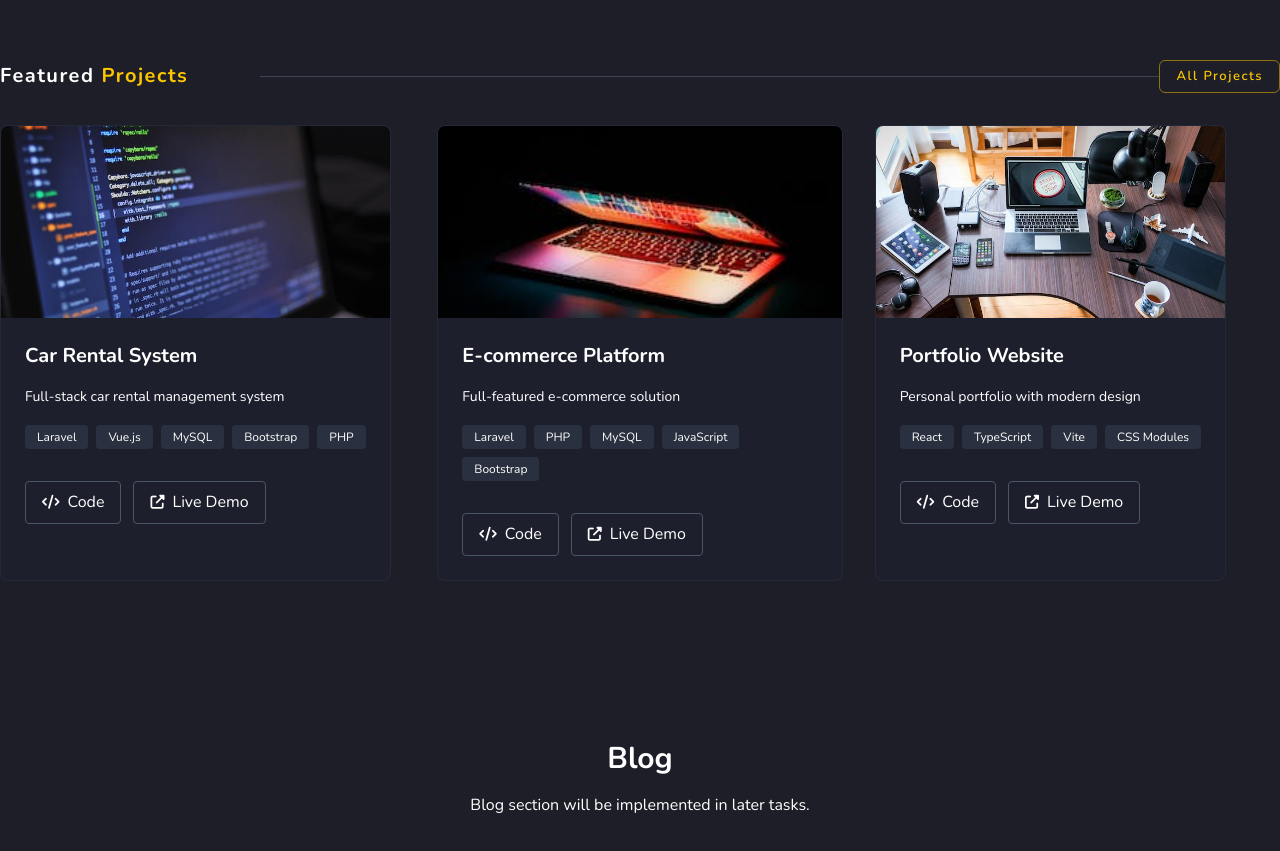
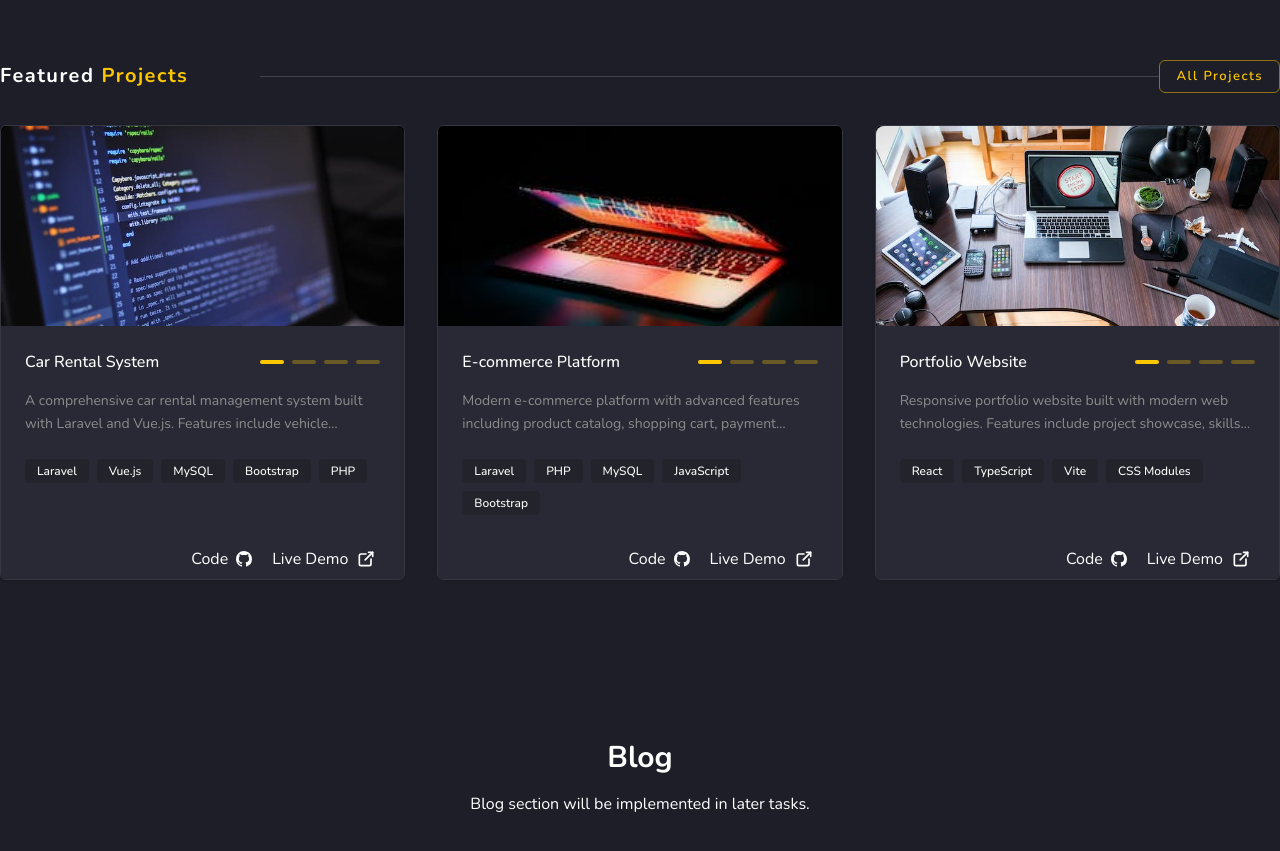
Before and after one commit to SagorIslamOfficial/personal, a React (Vite) app: page / in a window 1280 px wide. Shown: the part 1380-2231 px from the top of the page. Built offline with nearby package versions, Linux system fonts and the light colour scheme.

Commit message:
refactor: simplify component and enhance image carousel functionality

```diff
--- a/src/components/shared/ProjectCard.tsx
+++ b/src/components/shared/ProjectCard.tsx
@@ -1,41 +1,22 @@
 import { useState } from 'react';
 import { type Project } from '../../data/projects';
+import { VscGithubInverted } from 'react-icons/vsc';
+import { TbExternalLink } from 'react-icons/tb';
 
 interface ProjectCardProps {
     project: Project;
-    className?: string;
-    showFullDescription?: boolean;
 }
 
-const ProjectCard = ({
-    project,
-    className = '',
-    showFullDescription = false,
-}: ProjectCardProps) => {
-    const [currentImageIndex] = useState(0);
-    const [, setIsImageLoading] = useState(false);
+const ProjectCard = ({ project }: ProjectCardProps) => {
+    const [currentImageIndex, setCurrentImageIndex] = useState(0);
+    const hasMultipleImages = project.images.length > 1;
 
-    const handleImageLoad = () => {
-        setIsImageLoading(false);
-    };
-
-    const handleImageError = () => {
-        setIsImageLoading(false);
-        console.warn(
-            `Failed to load image: ${project.images[currentImageIndex]?.src}`
-        );
-    };
-
-    const description = showFullDescription
-        ? project.description
-        : project.shortDescription || project.description;
+    const goToIndex = (idx: number) => setCurrentImageIndex(idx);
 
     return (
-        <div
-            className={`bg-gray-800/30 border border-gray-700/30 rounded-lg overflow-hidden hover:border-primary/30 transition-all duration-300 ${className}`}
-        >
+        <div className="bg-[#23232b] border border-[#363641] rounded-md overflow-hidden transition-all duration-300 shadow hover:shadow-lg group flex flex-col h-full">
             {/* Project Image */}
-            <div className="relative h-48 overflow-hidden">
+            <div className="relative w-full h-50 bg-black">
                 <img
                     src={
                         project.images[currentImageIndex]?.src ||
@@ -44,50 +25,81 @@ const ProjectCard = ({
                     alt={
                         project.images[currentImageIndex]?.alt || project.title
                     }
-                    className="w-full h-full object-cover"
-                    onLoad={handleImageLoad}
-                    onError={handleImageError}
+                    className="w-full h-full object-cover rounded-t-lg rounded-b-none"
                     loading="lazy"
                 />
             </div>
 
-            {/* Project Details */}
-            <div className="p-6 space-y-4">
-                {/* Project Title */}
-                <h3 className="text-xl font-bold text-white">
+            {/* Card Content */}
+            <div className="flex flex-col flex-1 bg-[#292935]">
+                {/* Inner contents */}
+                <div className="flex flex-col flex-1 gap-4 p-6 group-hover:bg-[#363641] transition-colors duration-300">
+                    {/* Title + Divider + Carousel Indicator */}
+                    <div className="flex items-center gap-4 w-full justify-between">
+                        <h3 className="text-white text-base font-medium whitespace-nowrap">
                             {project.title}
                         </h3>
+                        {hasMultipleImages && (
+                            <div className="flex items-center gap-2 ml-2">
+                                {project.images.map((_, idx) => (
+                                    <button
+                                        key={idx}
+                                        onClick={() => goToIndex(idx)}
+                                        className={`w-6 h-1 rounded-sm transition-all duration-200 focus:outline-none ${
+                                            idx === currentImageIndex
+                                                ? 'bg-yellow-400'
+                                                : 'bg-yellow-400/30'
+                                        }`}
+                                        aria-label={`Go to image ${idx + 1}`}
+                                    />
+                                ))}
+                            </div>
+                        )}
+                    </div>
 
-                {/* Project Description */}
-                <p className="text-gray-light text-sm leading-relaxed">
-                    {description}
+                    {/* Description */}
+                    <div>
+                        <p className="text-[#8c8c8e] text-sm leading-relaxed line-clamp-2">
+                            {project.description}
                         </p>
+                    </div>
 
-                {/* Technologies */}
-                <div className="flex flex-wrap gap-2">
-                    {project.technologies.map((tech, index) => (
+                    {/* Tech Tags */}
+                    <div className="flex flex-wrap gap-2 mt-2">
+                        {project.technologies.map((tech, idx) => (
                             <span
-                            key={index}
-                            className="px-3 py-1 bg-gray-700/50 text-gray-light text-xs rounded"
+                                key={idx}
+                                className="bg-[#23232b] text-white px-3 py-1 rounded text-xs font-medium"
                             >
                                 {tech}
                             </span>
                         ))}
                     </div>
+                </div>
 
-                {/* Action Buttons */}
-                <div className="flex gap-3 pt-4">
+                {/* Actions */}
+                <div className="flex gap-5 py-2 px-7 justify-end mt-auto">
                     {project.links.code && (
-                        <button className="flex items-center gap-2 px-4 py-2 bg-transparent border border-gray-600 text-gray-light hover:text-white hover:border-primary/50 rounded transition-colors duration-300">
-                            <i className="fa-solid fa-code text-sm"></i>
+                        <a
+                            href={project.links.code}
+                            target="_blank"
+                            rel="noopener noreferrer"
+                            className="flex items-center gap-2 text-white hover:text-yellow-400 hover:underline text-base transition-colors duration-200"
+                        >
                             Code
-                        </button>
+                            <VscGithubInverted className="h-4 w-4" />
+                        </a>
                     )}
                     {project.links.demo && (
-                        <button className="flex items-center gap-2 px-4 py-2 bg-transparent border border-gray-600 text-gray-light hover:text-white hover:border-primary/50 rounded transition-colors duration-300">
-                            <i className="fa-solid fa-external-link-alt text-sm"></i>
+                        <a
+                            href={project.links.demo}
+                            target="_blank"
+                            rel="noopener noreferrer"
+                            className="flex items-center gap-2 text-white hover:text-yellow-400 hover:underline text-base transition-colors duration-200"
+                        >
                             Live Demo
-                        </button>
+                            <TbExternalLink className="h-5 w-5" />
+                        </a>
                     )}
                 </div>
             </div>
```
Lines whose indentation alone changed are shown as unchanged.
